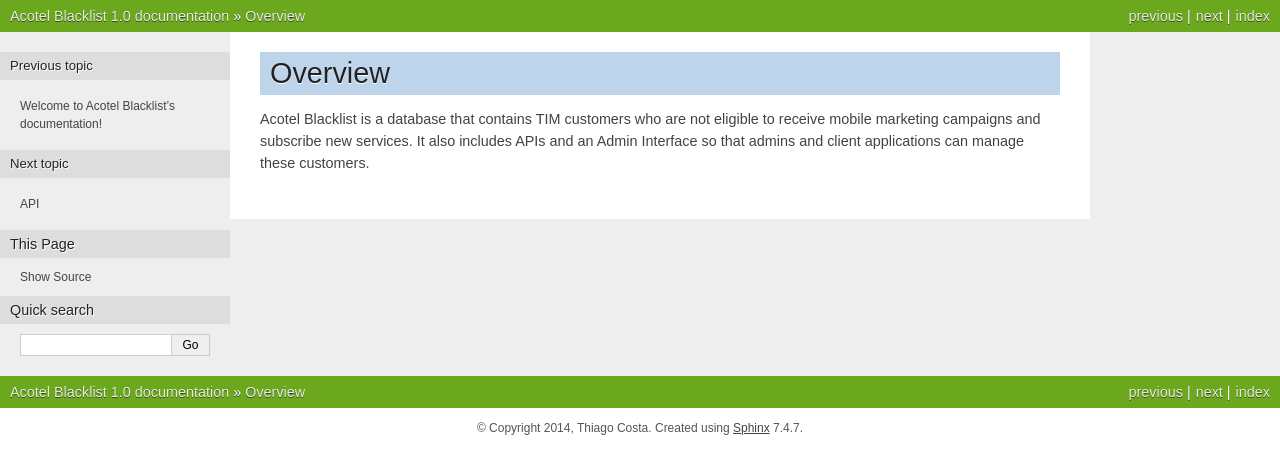
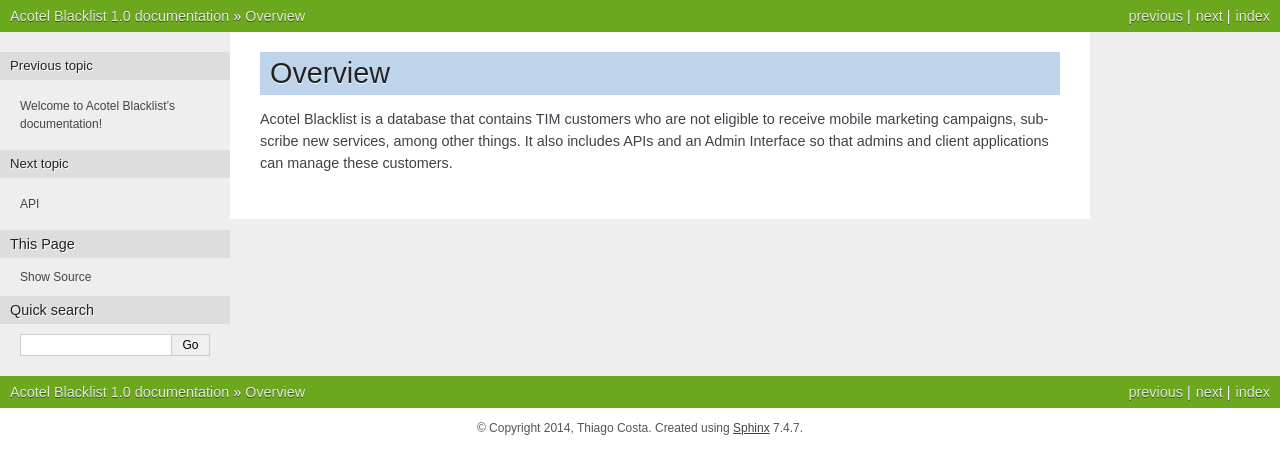
Before and after one commit to tcosta84/blacklist, a Sphinx documentation site: the page built from docs/source/overview.rst, in a window 1280 px wide. Shown: the top 474 px of the page. Built offline with Sphinx 7.4.7, drawn with Linux system fonts in a browser that asks for light colours.

Commit message:
Doc refactoring

```diff
--- a/docs/source/overview.rst
+++ b/docs/source/overview.rst
@@ -3,5 +3,5 @@ Overview
 ========
 
 Acotel Blacklist is a database that contains TIM customers who are not eligible to receive mobile
-marketing campaigns and subscribe new services. It also includes APIs and an Admin Interface so
-that admins and client applications can manage these customers.
+marketing campaigns, subscribe new services, among other things. It also includes APIs and an
+Admin Interface so that admins and client applications can manage these customers.
```
